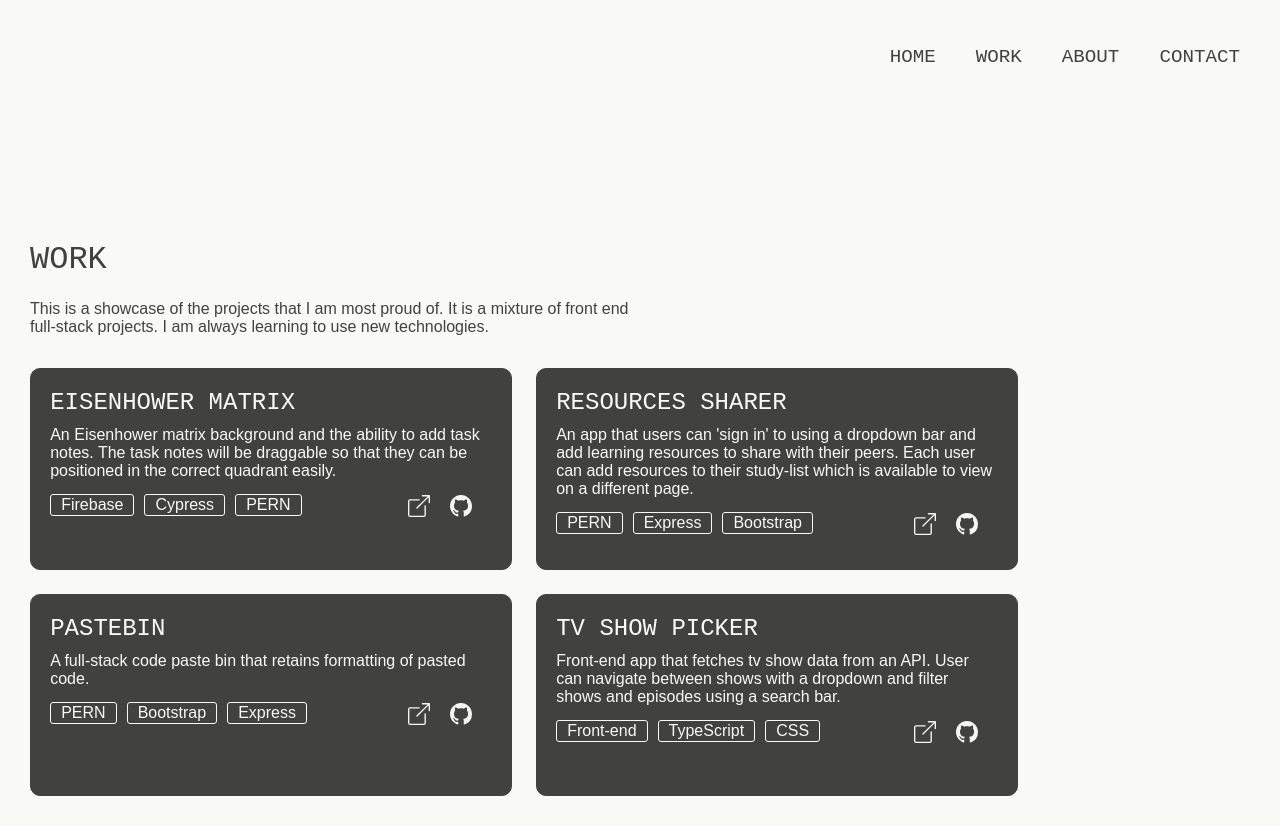
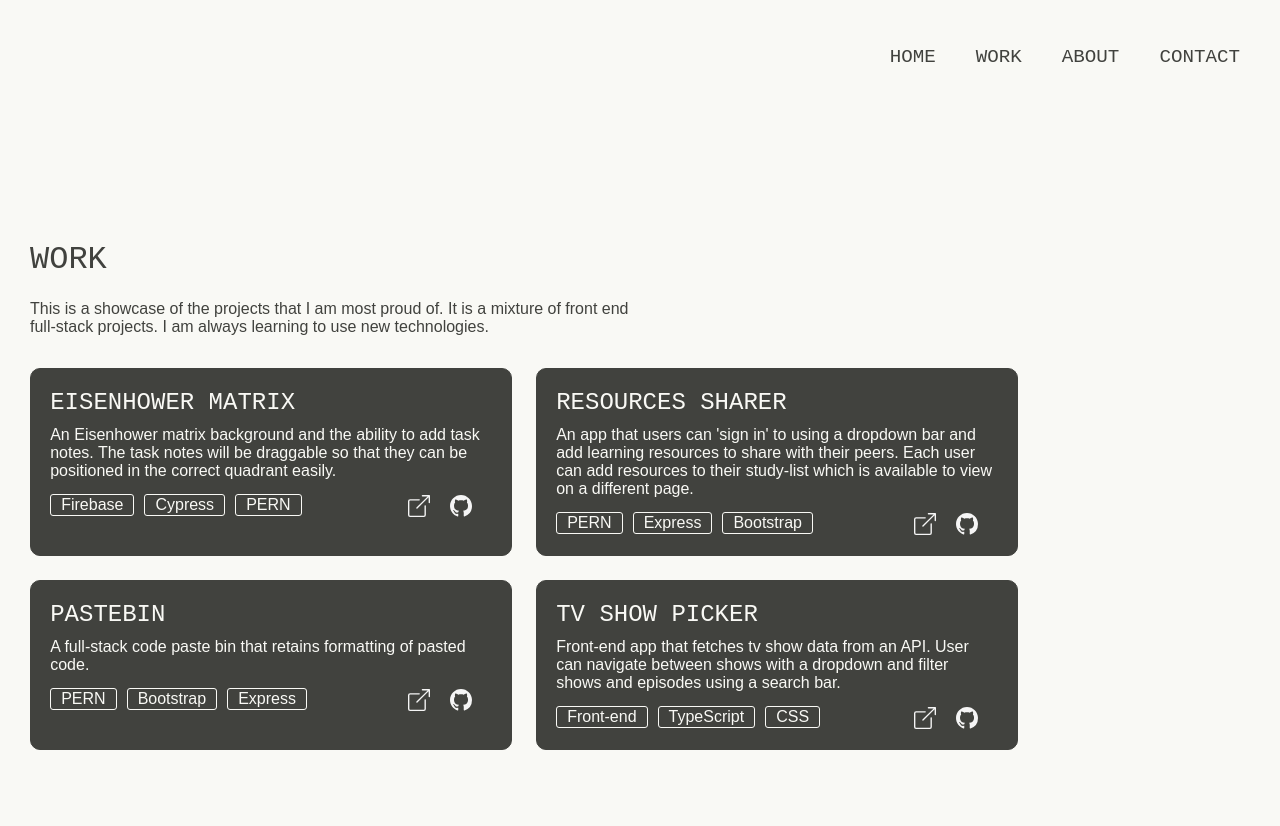
Before and after one commit to niamhbrockbank/portfolio, a React (Create React App) app: page /work in a window 1280 px wide. After the commit the page ends 800 px from the top, so only its background shows below. Built offline with nearby package versions, Linux system fonts and the light colour scheme.

Commit message:
Remove min height from projects

```diff
--- a/src/components/Work/Work.scss
+++ b/src/components/Work/Work.scss
@@ -18,7 +18,7 @@
     border-radius: 10px;
 
     max-width: 480px;
-    min-height: 200px;
+    // min-height: 200px;
 
     display: flex;
     flex-direction: column;
```
